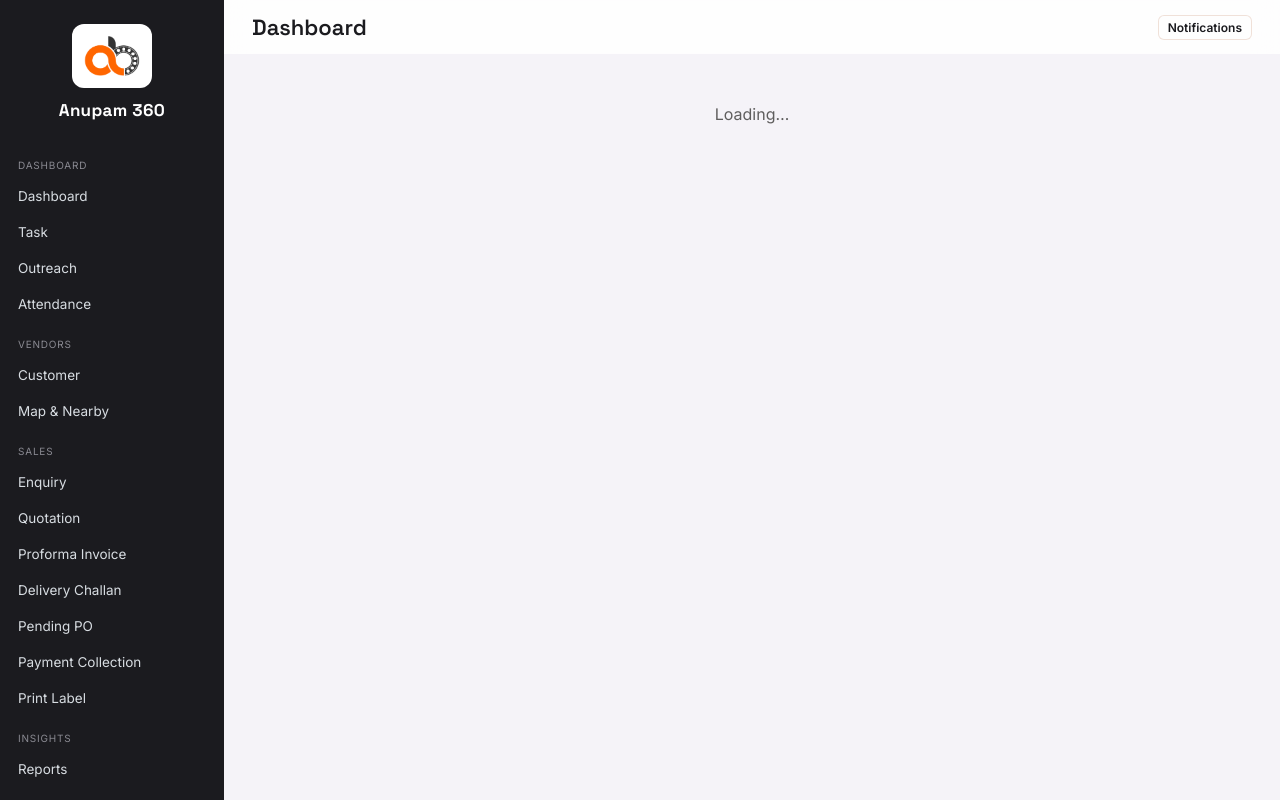
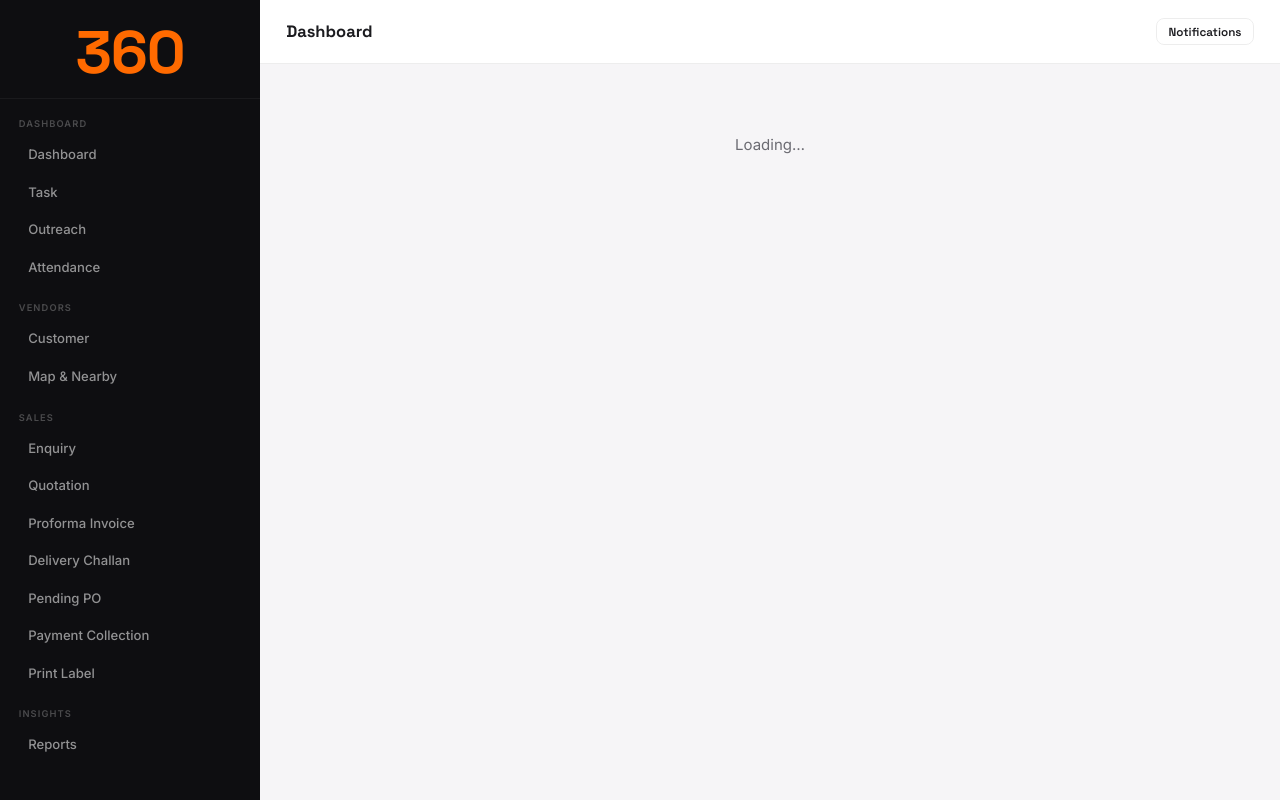
Before and after one commit to Code-Knight-Debjit/Anupam, a Django app: template threesixty/templates/threesixty/index.html in a window 1280 px wide. Run offline with Django 5.2, Linux system fonts and the light colour scheme; the template is opened without the code that fills it, so the values that code supplies are empty; some libraries are stand-ins or nearby versions.

Commit message:
UI Changes

```diff
--- a/threesixty/static/threesixty/css/app.css
+++ b/threesixty/static/threesixty/css/app.css
@@ -1,147 +1,159 @@
 @import url('https://fonts.googleapis.com/css2?family=Space+Grotesk:wght@400;500;600;700&family=Inter:wght@300;400;500;600&display=swap');
 
-/* ===== Kinetic Architect tokens (matches static/css/main.css on the public site) ===== */
+/* ===== Tokens — identical to the admin dashboard (templates/dashboard/base.html) ===== */
 :root{
-  --surface:#fbf8fd; --surface-container-low:#f5f3f8; --surface-container:#eeecf0;
-  --surface-container-high:#e9e7eb; --surface-container-highest:#e4e2e6; --surface-container-lowest:#ffffff;
-  --on-surface:#1b1b1f; --on-surface-variant:#46464a;
-  --primary:#a14000; --primary-container:#ff6a00; --on-primary:#ffffff; --surface-tint:#a14000;
-  --secondary:#5f5e5e; --outline-variant:#e2bfb0;
-  --error:#ba1a1a; --success:#2f9e52; --warning:#c98a0b;
-  --font-display:'Space Grotesk',sans-serif; --font-body:'Inter',sans-serif;
-  --sp-1:.5rem; --sp-2:1rem; --sp-3:1.5rem; --sp-4:2rem; --sp-6:3rem;
-  --radius-sm:.125rem; --radius-md:.375rem; --radius-lg:.75rem; --radius-full:9999px;
-  --shadow-ghost:0px 20px 40px rgba(27,27,31,.06); --shadow-float:0px 32px 64px rgba(27,27,31,.10);
-  --gradient-primary:linear-gradient(135deg,var(--primary) 0%,var(--primary-container) 100%);
-  --sidebar-bg:#1b1b1f; --sidebar-text:#d8dde2; --sidebar-text-faint:#8a8a92;
+  --orange:#ff6a00; --orange-dk:#a14000; --surface:#f6f5f7; --card:#ffffff;
+  --sidebar-bg:#0e0e11; --sidebar-w:260px; --on:#1b1b1f; --muted:#6b6b72;
+  --border:rgba(0,0,0,0.07); --grad:linear-gradient(135deg,#a14000 0%,#ff6a00 100%);
+  --radius:10px; --shadow:0 2px 16px rgba(0,0,0,0.07); --shadow-lg:0 8px 40px rgba(0,0,0,0.12);
+  --font-d:'Space Grotesk',sans-serif; --font-b:'Inter',sans-serif;
+  --error:#dc2626; --success:#16a34a; --warning:#c98a0b;
+
+  /* legacy names still referenced by the 360 JS views */
+  --primary:var(--orange-dk); --primary-container:var(--orange); --secondary:var(--muted);
+  --surface-container-lowest:var(--card); --surface-container-low:var(--surface);
+  --surface-container:#eeecf0; --surface-container-high:#ebe9ee; --surface-container-highest:var(--card);
+  --on-surface:var(--on); --radius-md:8px; --radius-lg:var(--radius); --radius-full:99px;
+  --shadow-float:var(--shadow-lg); --gradient-primary:var(--grad);
+  --font-display:var(--font-d); --font-body:var(--font-b);
 }
 *,*::before,*::after{box-sizing:border-box;margin:0;padding:0;min-width:0}
-html{font-size:16px;-webkit-font-smoothing:antialiased}
-body{font-family:var(--font-body);background:var(--surface-container-low);color:var(--on-surface);line-height:1.5;min-height:100vh}
-h1,h2,h3,h4{font-family:var(--font-display);line-height:1.2;font-weight:600}
-a{color:var(--primary);text-decoration:none}
-button,input,select,textarea{font-family:inherit;font-size:14px;color:inherit}
+html{font-size:15px;-webkit-font-smoothing:antialiased}
+body{font-family:var(--font-b);background:var(--surface);color:var(--on);line-height:1.5;min-height:100vh;overflow-x:hidden}
+h1,h2,h3,h4{font-family:var(--font-d);line-height:1.2;font-weight:700}
+a{color:var(--orange-dk);text-decoration:none}
+button,input,select,textarea{font-family:inherit;font-size:0.875rem;color:inherit}
 
 /* ===== App shell ===== */
 #app-shell{display:flex;min-height:100vh}
 #app-sidebar{
-  width:224px;flex-shrink:0;background:var(--sidebar-bg);color:var(--sidebar-text);
-  padding:var(--sp-2) var(--sp-1);position:sticky;top:0;height:100vh;overflow-y:auto;
-  display:flex;flex-direction:column;z-index:20;
+  width:var(--sidebar-w);flex-shrink:0;background:var(--sidebar-bg);color:rgba(255,255,255,.55);
+  position:sticky;top:0;height:100vh;overflow-y:auto;display:flex;flex-direction:column;z-index:200;
 }
-#app-sidebar .brand{display:flex;flex-direction:column;align-items:center;gap:10px;padding:8px 4px 20px}
-#app-sidebar .brand-plate{display:flex;align-items:center;justify-content:center;background:var(--surface-container-lowest);border-radius:var(--radius-lg);padding:10px 12px}
-#app-sidebar .brand-plate img{height:44px;width:auto;display:block}
-#app-sidebar .brand-product{font-family:var(--font-display);font-weight:800;font-size:17px;letter-spacing:.02em;color:#fff}
-.nav-label{font-size:10px;text-transform:uppercase;letter-spacing:.08em;color:var(--sidebar-text-faint);padding:14px 10px 6px}
+#app-sidebar::-webkit-scrollbar{width:4px}
+#app-sidebar::-webkit-scrollbar-thumb{background:rgba(255,255,255,.08)}
+#app-sidebar .brand{padding:1.5rem 1.25rem 1rem;border-bottom:1px solid rgba(255,255,255,.05);display:flex;align-items:center;justify-content:center;margin-bottom:.25rem}
+.brand-360{font-family:var(--font-d);font-size:4rem;font-weight:700;line-height:1;letter-spacing:-.02em;color:var(--orange)}
+.nav-label{font-size:.62rem;font-weight:700;letter-spacing:.12em;text-transform:uppercase;color:rgba(255,255,255,.25);padding:1rem 1.25rem .35rem}
 .nav-item{
-  display:flex;align-items:center;justify-content:space-between;gap:8px;width:100%;text-align:left;
-  background:none;border:none;color:var(--sidebar-text);padding:9px 10px;border-radius:var(--radius-md);
-  font-size:13.5px;cursor:pointer;margin-bottom:2px;position:relative;transition:background .15s ease,color .15s ease;
+  display:flex;align-items:center;gap:.75rem;width:calc(100% - 2rem);margin:0 1rem 2px;text-align:left;
+  background:none;border:none;color:rgba(255,255,255,.55);padding:.65rem .875rem;border-radius:8px;
+  font-size:.875rem;font-weight:500;cursor:pointer;position:relative;transition:all .18s ease;
 }
-.nav-item:hover{background:rgba(255,255,255,.07);color:#fff}
-.nav-item.active{background:rgba(255,106,0,.16);color:#ffb37a;font-weight:600}
-.nav-item.active::after{content:'';position:absolute;left:10px;bottom:1px;width:4px;height:4px;border-radius:50%;background:var(--primary-container)}
-.nav-badge{background:var(--primary-container);color:#fff;font-size:10px;font-weight:700;border-radius:var(--radius-full);padding:1px 6px;min-width:16px;text-align:center}
-.sidebar-footer{margin-top:auto;padding-top:12px;border-top:1px solid rgba(255,255,255,.1)}
-.user-chip{display:flex;align-items:center;gap:8px;background:rgba(255,255,255,.06);border-radius:var(--radius-md);padding:8px 10px;font-size:12.5px}
-.user-chip .role{font-size:10px;color:var(--sidebar-text-faint);text-transform:uppercase;letter-spacing:.04em}
-.link-btn{background:none;border:none;color:var(--sidebar-text-faint);cursor:pointer;font-size:12px;padding:6px 10px}
-.link-btn:hover{color:#fff}
+.nav-item:hover{background:rgba(255,255,255,.06);color:#fff}
+.nav-item.active{background:rgba(255,106,0,.15);color:#fff;font-weight:500}
+.nav-item.active::after{content:'';position:absolute;left:0;top:20%;bottom:20%;width:3px;height:auto;background:var(--orange);border-radius:0 2px 2px 0}
+.nav-badge{margin-left:auto;background:var(--orange);color:#fff;font-size:.65rem;font-weight:700;padding:2px 7px;border-radius:99px;min-width:20px;text-align:center}
+.sidebar-footer{margin-top:auto;padding:1rem;border-top:1px solid rgba(255,255,255,.05)}
+.user-chip{display:flex;align-items:center;gap:.75rem;margin-bottom:.5rem;padding:0 .25rem}
+.user-chip::before{content:'';width:36px;height:36px;border-radius:50%;background:var(--grad);flex-shrink:0}
+.user-chip>div{font-size:.85rem;font-weight:600;color:#fff}
+.user-chip .role{font-size:.7rem;font-weight:400;color:rgba(255,255,255,.35);text-transform:none;letter-spacing:0}
+.link-btn{background:none;border:none;color:rgba(255,255,255,.4);cursor:pointer;font-size:.8rem;font-weight:500;padding:.5rem .875rem;border-radius:8px;transition:all .18s;width:100%;text-align:left}
+.link-btn:hover{background:rgba(255,80,80,.12);color:#ff8080}
 
 #app-main{flex:1;min-width:0;display:flex;flex-direction:column}
 #app-topbar{
-  position:sticky;top:0;z-index:15;display:flex;align-items:center;justify-content:space-between;
-  padding:14px 28px;background:rgba(255,255,255,.85);backdrop-filter:blur(12px);
+  position:sticky;top:0;z-index:100;display:flex;align-items:center;justify-content:space-between;gap:1rem;
+  height:64px;padding:0 1.75rem;background:var(--card);border-bottom:1px solid var(--border);
 }
-#app-topbar h1{font-size:1.375rem}
-#app-view{flex:1;padding:8px 28px 48px}
-.toast-stack{position:fixed;bottom:24px;right:24px;z-index:200;display:flex;flex-direction:column;gap:8px}
-.toast{background:var(--on-surface);color:#fff;padding:10px 16px;border-radius:var(--radius-md);box-shadow:var(--shadow-float);font-size:13.5px;min-width:220px}
-.toast.error{background:var(--error)}
-.toast.success{background:var(--success)}
+#app-topbar h1{font-family:var(--font-d);font-size:1.1rem;font-weight:700;color:var(--on)}
+#app-view{flex:1;padding:2rem 1.75rem}
+.toast-stack{position:fixed;bottom:2rem;right:2rem;z-index:9999;display:flex;flex-direction:column;gap:8px}
+.toast{background:var(--on);color:#fff;padding:.875rem 1.25rem;border-radius:10px;box-shadow:var(--shadow-lg);font-size:.875rem;font-weight:500;min-width:220px;max-width:320px}
+.toast.error::before{content:'\2715  ';color:#f87171}
+.toast.success::before{content:'\2713  ';color:#4ade80}
 
-/* ===== Cards / surfaces (no 1px borders — tonal layering only) ===== */
-.card{background:var(--surface-container-highest);border-radius:var(--radius-lg);padding:var(--sp-3);box-shadow:var(--shadow-ghost)}
-.panel{background:var(--surface-container-lowest);border-radius:var(--radius-lg);padding:var(--sp-3)}
-.dash-grid{display:grid;grid-template-columns:repeat(auto-fit,minmax(170px,1fr));gap:14px}
-.dash-card{background:var(--surface-container-highest);border-radius:var(--radius-md);padding:16px}
-.dash-card .n{font-family:var(--font-display);font-size:1.75rem;font-weight:700}
-.dash-card .l{font-size:11.5px;color:var(--secondary);text-transform:uppercase;letter-spacing:.04em;margin-top:4px}
+/* ===== Cards / surfaces ===== */
+.card,.panel{background:var(--card);border-radius:var(--radius);border:1px solid var(--border);box-shadow:var(--shadow);padding:1.5rem}
+.dash-grid{display:grid;grid-template-columns:repeat(auto-fit,minmax(200px,1fr));gap:1rem;margin-bottom:1.5rem}
+.dash-card{background:var(--card);border-radius:var(--radius);padding:1.25rem 1.5rem;border:1px solid var(--border);box-shadow:var(--shadow);transition:transform .2s ease,box-shadow .2s ease}
+.dash-card:hover{transform:translateY(-2px);box-shadow:var(--shadow-lg)}
+.dash-card .n{font-family:var(--font-d);font-size:2rem;font-weight:700;line-height:1;color:var(--on)}
+.dash-card .l{font-size:.8rem;color:var(--muted);margin-top:.25rem;text-transform:none;letter-spacing:0}
 .dash-card.alert .n{color:var(--error)}
-.dash-card.pipe-1 .n{color:var(--primary)}
-.dash-card.pipe-2 .n{color:#3a7bd5}
+.dash-card.pipe-1 .n{color:var(--orange-dk)}
+.dash-card.pipe-2 .n{color:#1d4ed8}
 .dash-card.pipe-3 .n{color:var(--success)}
 .dash-card.pipe-4 .n{color:var(--warning)}
-.dash-card.pipe-5 .n{color:#7b4fab}
+.dash-card.pipe-5 .n{color:#7e22ce}
 
-/* ===== Buttons (machined action) ===== */
+/* ===== Buttons ===== */
 .btn{
-  display:inline-flex;align-items:center;gap:6px;border:none;border-radius:var(--radius-md);
-  padding:9px 16px;font-size:13.5px;font-weight:600;cursor:pointer;background:var(--surface-container-high);
-  color:var(--on-surface);transition:background .15s ease;
+  display:inline-flex;align-items:center;gap:.4rem;border:1px solid var(--border);border-radius:8px;
+  padding:.55rem 1.1rem;font-family:var(--font-d);font-size:.83rem;font-weight:600;cursor:pointer;
+  background:transparent;color:var(--on);transition:all .18s;
 }
-.btn:hover{background:var(--surface-container)}
-.btn.primary{background:var(--gradient-primary);color:#fff}
-.btn.primary:hover{filter:saturate(1.2)}
-.btn.danger{background:var(--error);color:#fff}
-.btn.ghost{background:transparent;box-shadow:inset 0 0 0 1px rgba(161,64,0,.15)}
-.btn.sm{padding:5px 10px;font-size:12px}
-.btn:disabled{opacity:.5;cursor:not-allowed}
+.btn:hover{background:var(--surface)}
+.btn.primary{background:var(--grad);color:#fff;border-color:transparent}
+.btn.primary:hover{filter:brightness(1.08);transform:translateY(-1px);background:var(--grad)}
+.btn.danger{background:rgba(239,68,68,.1);color:#dc2626;border-color:rgba(239,68,68,.15)}
+.btn.danger:hover{background:rgba(239,68,68,.18)}
+.btn.ghost{background:transparent;color:var(--on);border:1px solid var(--border)}
+.btn.ghost:hover{background:var(--surface)}
+.btn.sm{padding:.35rem .75rem;font-size:.78rem}
+.btn:disabled{opacity:.5;cursor:not-allowed;pointer-events:none}
 
 /* ===== Forms ===== */
-label{display:block;font-size:11.5px;color:var(--secondary);text-transform:uppercase;letter-spacing:.04em;margin-bottom:4px}
-input[type=text],input[type=number],input[type=date],input[type=datetime-local],input[type=password],
+label{display:block;font-size:.75rem;font-weight:700;letter-spacing:.06em;text-transform:uppercase;color:var(--muted);margin-bottom:.35rem}
+input:not([type]),input[type=text],input[type=search],input[type=time],input[type=number],input[type=date],input[type=datetime-local],input[type=password],
 input[type=email],input[type=tel],input[type=file],select,textarea{
-  width:100%;background:var(--surface-container-low);border:none;box-shadow:inset 0 0 0 1px rgba(27,27,31,.07);
-  border-radius:var(--radius-sm);padding:9px 11px;font-size:13.5px;color:var(--on-surface);
+  width:100%;background:var(--card);border:1px solid var(--border);box-shadow:none;border-radius:8px;
+  padding:.7rem .875rem;font-family:var(--font-b);font-size:.9rem;color:var(--on);outline:none;
+  transition:border-color .18s,box-shadow .18s;
 }
-input:focus,select:focus,textarea:focus{outline:2px solid var(--primary-container);outline-offset:1px}
-.field{margin-bottom:14px}
-.field-row{display:flex;gap:14px;flex-wrap:wrap}
+input:focus,select:focus,textarea:focus{outline:none;border-color:var(--orange);box-shadow:0 0 0 3px rgba(255,106,0,.1)}
+input[type=checkbox],input[type=radio]{accent-color:var(--orange)}
+.field{margin-bottom:1.25rem}
+.field-row{display:flex;gap:1.25rem;flex-wrap:wrap}
 .field-row>.field{flex:1;min-width:160px}
-.sub{color:var(--secondary);font-size:12.5px}
+.sub{color:var(--muted);font-size:.875rem}
 
 /* ===== Tables ===== */
-.table-scroll{overflow-x:auto;background:var(--surface-container-lowest);border-radius:var(--radius-md)}
-table.report, table.data{width:100%;border-collapse:collapse;font-size:13px}
+.table-scroll{overflow-x:auto;background:var(--card);border-radius:var(--radius);border:1px solid var(--border)}
+table.report, table.data{width:100%;border-collapse:collapse;font-size:.875rem}
 table.report th, table.data th{
-  text-align:left;padding:10px 12px;background:var(--surface-container-high);font-size:11px;
-  text-transform:uppercase;letter-spacing:.03em;color:var(--secondary);white-space:nowrap;
+  text-align:left;padding:.75rem 1rem;background:var(--surface);font-family:var(--font-d);font-size:.72rem;
+  font-weight:700;text-transform:uppercase;letter-spacing:.06em;color:var(--muted);white-space:nowrap;
 }
-table.report td, table.data td{padding:9px 12px;border-top:1px solid rgba(27,27,31,.05)}
-table.report tr:hover td, table.data tr:hover td{background:var(--surface-container-low)}
-.drill-num{color:var(--primary);font-weight:700;cursor:pointer}
+table.report td, table.data td{padding:.875rem 1rem;border-top:1px solid var(--border);vertical-align:middle}
+table.report tr, table.data tr{background:var(--card);transition:background .12s}
+table.report tr:hover, table.data tr:hover,
+table.report tr:hover td, table.data tr:hover td{background:var(--surface)}
+.drill-num{color:var(--orange-dk);font-weight:700;cursor:pointer}
 
 /* ===== Tabs ===== */
-.tabbar{display:flex;gap:4px;margin-bottom:16px;flex-wrap:wrap}
-.tabbar button{background:var(--surface-container);border:none;border-radius:var(--radius-full);padding:7px 16px;font-size:13px;cursor:pointer;color:var(--on-surface-variant)}
-.tabbar button.active{background:var(--gradient-primary);color:#fff;font-weight:600}
+.tabbar{display:flex;gap:.5rem;margin-bottom:1.25rem;flex-wrap:wrap}
+.tabbar button{background:var(--card);border:1px solid var(--border);border-radius:99px;padding:.4rem 1rem;font-family:var(--font-d);font-size:.8rem;font-weight:600;cursor:pointer;color:var(--muted);transition:all .18s}
+.tabbar button:hover{background:var(--surface);color:var(--on)}
+.tabbar button.active{background:var(--grad);border-color:transparent;color:#fff}
 
 /* ===== Status badges ===== */
-.badge{display:inline-block;padding:2px 10px;border-radius:var(--radius-full);font-size:11px;font-weight:700;color:#fff;white-space:nowrap}
+.badge{display:inline-flex;align-items:center;gap:4px;padding:3px 10px;border-radius:99px;font-size:.7rem;font-weight:700;color:#fff;white-space:nowrap}
 
-/* ===== Modal (Glass Shield) ===== */
-.modal-backdrop{position:fixed;inset:0;background:rgba(15,15,15,.5);backdrop-filter:blur(2px);z-index:100;display:flex;align-items:flex-start;justify-content:center;padding:4vh 16px;overflow-y:auto}
+/* ===== Modal ===== */
+.modal-backdrop{position:fixed;inset:0;background:rgba(11,11,15,.5);backdrop-filter:blur(4px);z-index:8000;display:flex;align-items:flex-start;justify-content:center;padding:4vh 16px;overflow-y:auto}
 .modal-backdrop.open{display:flex}
 .modal-backdrop:not(.open){display:none}
-.modal{background:rgba(255,255,255,.96);backdrop-filter:blur(12px);border-radius:var(--radius-lg);box-shadow:var(--shadow-float);max-width:720px;width:100%;padding:var(--sp-3);margin-bottom:4vh}
-.modal h2{margin-bottom:16px}
-.modal-actions{display:flex;justify-content:flex-end;gap:8px;margin-top:18px}
+.modal{background:var(--card);border-radius:var(--radius);box-shadow:var(--shadow-lg);max-width:720px;width:100%;padding:2rem;margin-bottom:4vh;animation:modalIn .3s cubic-bezier(.34,1.4,.64,1)}
+@keyframes modalIn{from{transform:scale(.92) translateY(20px);opacity:0}}
+.modal h2{font-size:1.1rem;margin-bottom:1.25rem}
+.modal-actions{display:flex;justify-content:flex-end;gap:.5rem;margin-top:1.25rem}
 
 /* ===== Sidebar mobile ===== */
-.sidebar-backdrop{display:none;position:fixed;inset:0;background:rgba(15,15,15,.45);z-index:18}
+.sidebar-backdrop{display:none;position:fixed;inset:0;background:rgba(0,0,0,.5);z-index:199}
 .sidebar-backdrop.open{display:block}
-#topbarBurger{display:none;background:none;border:none;font-size:20px;cursor:pointer}
+#topbarBurger{display:none;background:none;border:none;font-size:20px;cursor:pointer;padding:6px}
 @media (max-width:900px){
-  #app-sidebar{position:fixed;transform:translateX(-100%);transition:transform .2s ease;box-shadow:var(--shadow-float)}
+  #app-sidebar{position:fixed;top:0;left:0;bottom:0;transform:translateX(-100%);transition:transform .35s cubic-bezier(.4,0,.2,1)}
   #app-sidebar.open{transform:translateX(0)}
   #topbarBurger{display:inline-flex}
 }
+@media (max-width:600px){#app-view{padding:1.25rem 1rem}}
 
 /* ===== Items editor table ===== */
 .items-editor{width:100%;border-collapse:collapse;margin-bottom:10px}
-.items-editor th{font-size:10.5px;text-transform:uppercase;color:var(--secondary);padding:6px 6px;text-align:left}
+.items-editor th{font-size:10.5px;text-transform:uppercase;color:var(--muted);padding:6px 6px;text-align:left}
 .items-editor td{padding:4px 6px}
 .items-editor input{padding:6px 8px;font-size:13px}
 .items-editor .rm{background:none;border:none;color:var(--error);cursor:pointer;font-size:16px}
--- a/threesixty/templates/threesixty/index.html
+++ b/threesixty/templates/threesixty/index.html
@@ -6,7 +6,7 @@
   <meta name="viewport" content="width=device-width, initial-scale=1">
   <meta name="robots" content="noindex, nofollow">
   <title>Anupam 360</title>
-  <link rel="icon" href="{% static 'images/favicon.ico' %}" type="image/x-icon">
+  <link rel="icon" type="image/png" href="{% static 'images/logo.webp' %}">
   <link rel="stylesheet" href="{% static 'threesixty/vendor/leaflet/leaflet.css' %}">
   <link rel="stylesheet" href="{% static 'threesixty/css/app.css' %}">
   <script>
@@ -21,8 +21,7 @@
     <div class="sidebar-backdrop" id="sidebarBackdrop"></div>
     <aside id="app-sidebar">
       <div class="brand">
-        <span class="brand-plate"><img src="{% static 'images/onlylogo.webp' %}" alt="Anupam Bearings" width="64" height="52"></span>
-        <span class="brand-product">Anupam 360</span>
+        <div class="brand-360" aria-label="Anupam 360">360</div>
       </div>
 
       <div class="nav-label">Dashboard</div>
@@ -68,7 +67,7 @@
 
     <div id="app-main">
       <div id="app-topbar">
-        <div style="display:flex;align-items:center;gap:10px;">
+        <div style="display:flex;align-items:center;gap:0.75rem;">
           <button id="topbarBurger" aria-label="Menu">&#9776;</button>
           <h1 id="pageTitle">Dashboard</h1>
         </div>
@@ -76,7 +75,7 @@
           <button type="button" class="btn ghost sm" id="notifBellBtn" title="Notifications">
             Notifications <span class="nav-badge" id="notifBadge" style="display:none;"></span>
           </button>
-          <div id="notifDropdown" style="display:none;position:absolute;right:0;top:40px;width:320px;max-height:420px;overflow-y:auto;background:var(--surface-container-lowest);border-radius:var(--radius-md);box-shadow:var(--shadow-float);z-index:50;">
+          <div id="notifDropdown" style="display:none;position:absolute;right:0;top:40px;width:320px;max-height:420px;overflow-y:auto;background:var(--card);border:1px solid var(--border);border-radius:var(--radius);box-shadow:var(--shadow-lg);z-index:999;">
             <div class="flex-between" style="padding:10px 14px;margin-bottom:0;">
               <strong style="font-size:13px;">Notifications</strong>
               <button class="link-btn" id="notifMarkAllBtn" style="color:var(--primary);">Mark all read</button>
```
